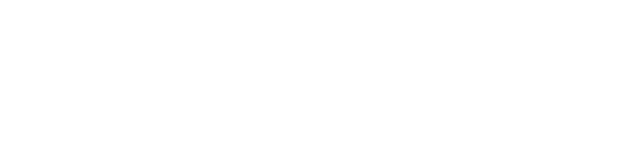
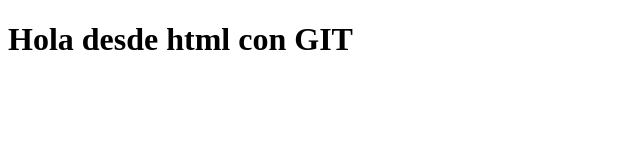
Before and after one commit to AndFuentez1/web-git-examples, a plain HTML site: page index.html in a window 1280 px wide. Shown: the whole page, without its empty margins (0-640 px from the left). Drawn offline with Linux system fonts and the light colour scheme.

Commit message:
Agregamos un h1

```diff
--- a/index.html
+++ b/index.html
@@ -7,6 +7,6 @@
     <title>Document</title>
 </head>
 <body>
-
+    <h1>Hola desde html con GIT</h1>
 </body>
 </html>
```
